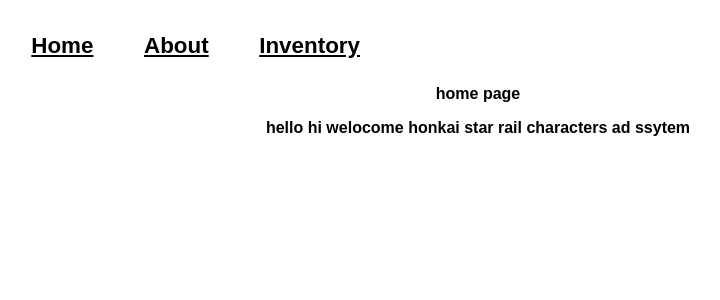
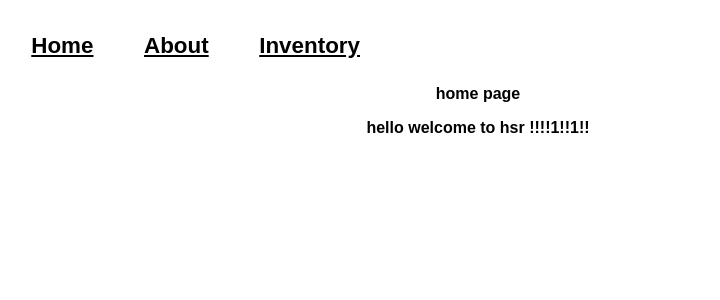
Before and after one commit to staten-island-tech/vue-supabase-project-ondeathrow, a Vue app in the folder vue-project/: page / in a window 1280 px wide. Shown: the top 300 px of the page, without its empty margins (162-882 px from the left). Built offline with nearby package versions, Linux system fonts and the light colour scheme; a web font is replaced by a local one.

Commit message:
wedertgfdsa

```diff
--- a/vue-project/src/components/CharacterCard.vue
+++ b/vue-project/src/components/CharacterCard.vue
@@ -20,7 +20,7 @@ const props = defineProps({
 }
 .card{
   margin: 1%;
-  background-color: #10162e;
+  background-color: #10162eee;
   border: 0.2rem solid #a98e61;
   overflow: hidden;
   text-overflow: ellipsis;
--- a/vue-project/src/components/CharacterList.vue
+++ b/vue-project/src/components/CharacterList.vue
@@ -413,5 +413,9 @@ export const characters = [
     icon: "",
   } */
 ];
+export const lightCones = [
+  {
 
+  },
+];
 </script>
--- a/vue-project/src/components/ProfileSomething.vue
+++ b/vue-project/src/components/ProfileSomething.vue
@@ -9,7 +9,7 @@
 //then stats vary with level + relics; so addition;
 //display of other stats ???????
 
-//import characters from another file; then import info from the gacha???; then use if else statements to display or not to display each character.
+//import characters from another file; then import info from the gacha???; then use if else statements to display each character (colored if obtained; greyscale if not).
 import { characters } from '@/components/CharacterList.vue'
 console.log(characters.length);
 for(let i=0; i<characters.length; i++){
--- a/vue-project/src/views/HomeView.vue
+++ b/vue-project/src/views/HomeView.vue
@@ -7,6 +7,6 @@
     home page
   </main>
   <p> hello
-    hi welocome honkai star rail characters ad ssytem
+    welcome to hsr !!!!1!!1!!
   </p>
 </template>
--- a/vue-project/src/views/ProfileView.vue
+++ b/vue-project/src/views/ProfileView.vue
@@ -11,8 +11,9 @@
 
 <script setup>
 import ProfileSomething from '../components/ProfileSomething.vue';
-import { characters } from '@/components/CharacterList.vue';
+import { characters, lightCones } from '@/components/CharacterList.vue';
 import CharacterCard from "@/components/CharacterCard.vue";
+
 </script>
 
 <style scoped>
```
